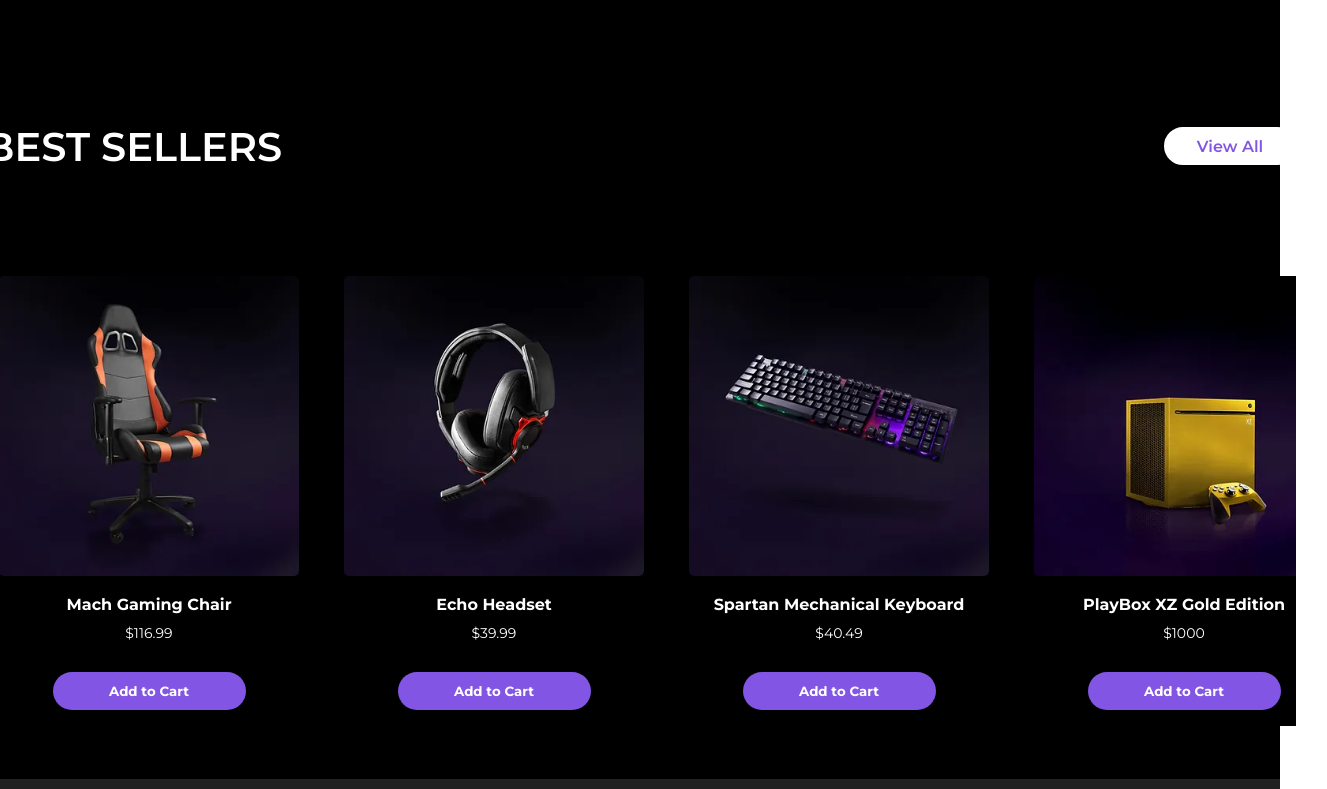
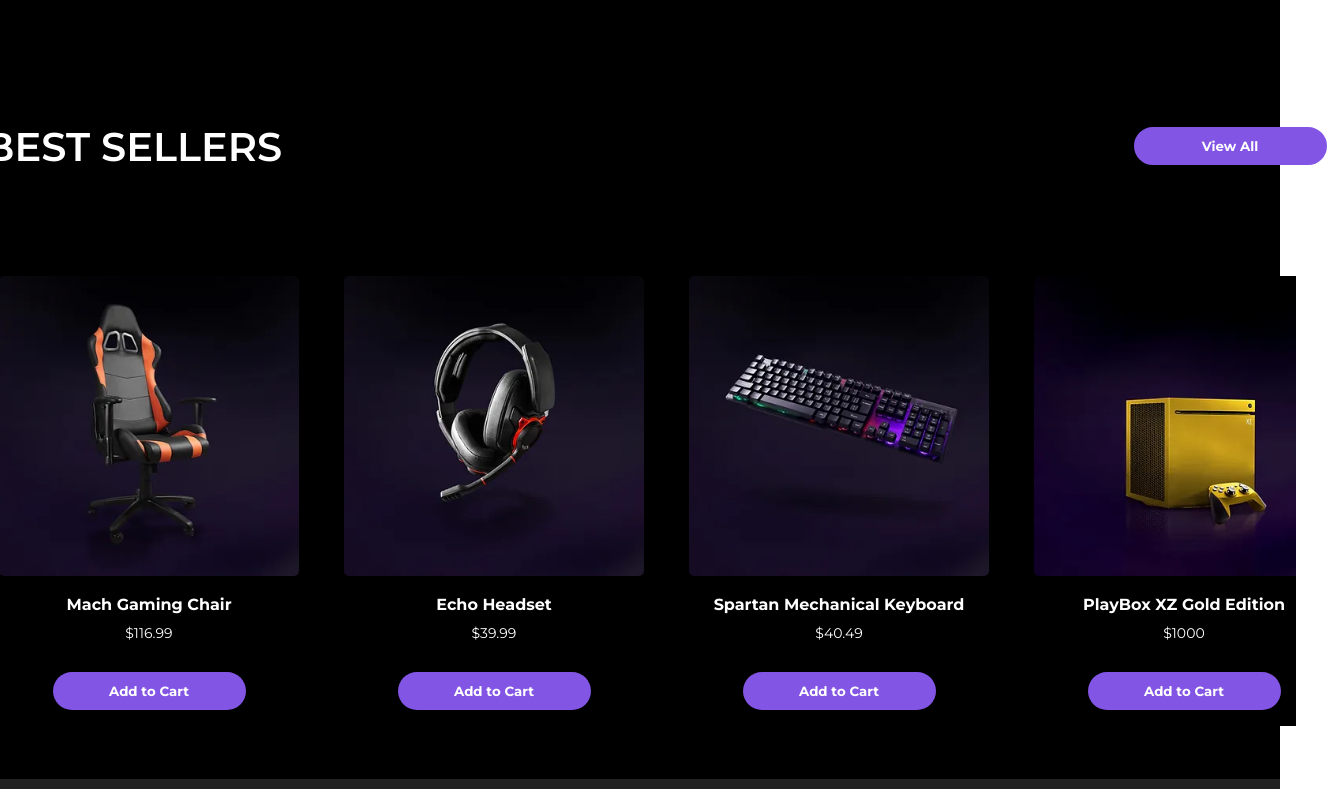
Before and after one commit to mdaniyal05/GameForge, a React (Vite) app in the folder frontend/: page / in a window 1280 px wide. Shown: the part 891-1680 px from the top of the page, 1327 px wide, since content can reach past the window. Built offline with nearby package versions, Linux system fonts and the light colour scheme.

Commit message:
Create button component

```diff
--- /dev/null
+++ b/frontend/src/components/Button.jsx
@@ -0,0 +1,32 @@
+import { motion } from "framer-motion";
+
+const Button = ({ text, bgColor, color, height, width }) => {
+  const style = {
+    height: `${height}`,
+    width: `${width}`,
+    backgroundColor: `${bgColor}`,
+    border: `solid 2px ${bgColor}`,
+    borderRadius: "100px",
+    color: `${color}`,
+    fontWeight: "700",
+    transition: "0.5s",
+  };
+
+  return (
+    <>
+      <div className="button-cont">
+        <motion.button
+          style={{ ...style }}
+          whileHover={{
+            backgroundColor: `${color}`,
+            color: `${bgColor}`,
+          }}
+        >
+          {text}
+        </motion.button>
+      </div>
+    </>
+  );
+};
+
+export default Button;
--- a/frontend/src/components/SellersSection.jsx
+++ b/frontend/src/components/SellersSection.jsx
@@ -3,6 +3,7 @@ import "../css/sellersSection.css";
 import ProductCard from "./ProductCard";
 import { motion } from "framer-motion";
 import { useInView } from "framer-motion";
+import Button from "./Button";
 
 const SellersSection = ({ mainHeading, sellerData }) => {
   const [width, setWidth] = useState(0);
@@ -35,7 +36,13 @@ const SellersSection = ({ mainHeading, sellerData }) => {
             <></>
           )}
           <div className="view-all">
-            <span>View All</span>
+            <Button
+              text={"View All"}
+              bgColor={"#8355e5"}
+              color={"white"}
+              height={"38px"}
+              width={"193px"}
+            />
           </div>
         </div>
         <motion.div className="carousel" ref={carousel}>
```
